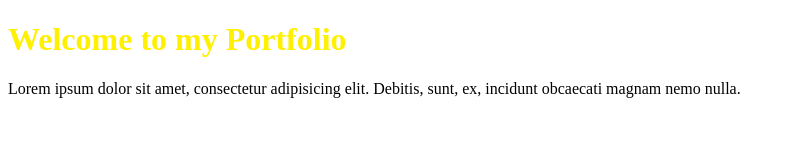
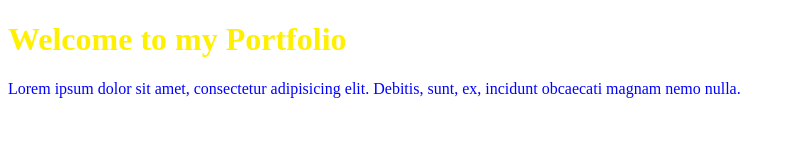
Before and after one commit to ImgBotApp/dardanm.github.io, a plain HTML site: page index.html in a window 1280 px wide. Shown: the whole page, without its empty margins (0-795 px from the left). Drawn offline with Linux system fonts and the light colour scheme.

Commit message:
Update main.css

```diff
--- a/stylesheets/main.css
+++ b/stylesheets/main.css
@@ -3,3 +3,7 @@ h1 {
   color: #fff000;
   font-size: 32px;
 }
+
+body {
+    color: blue;
+}
```
